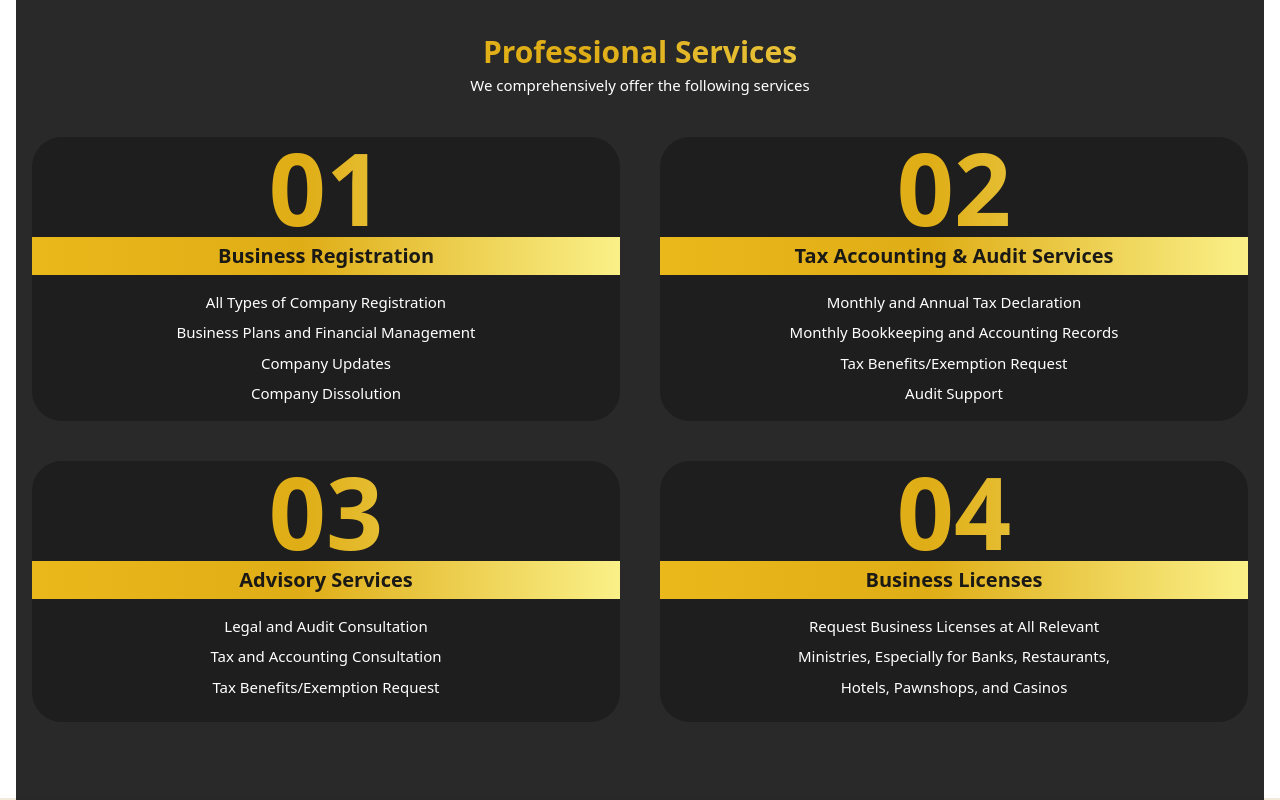
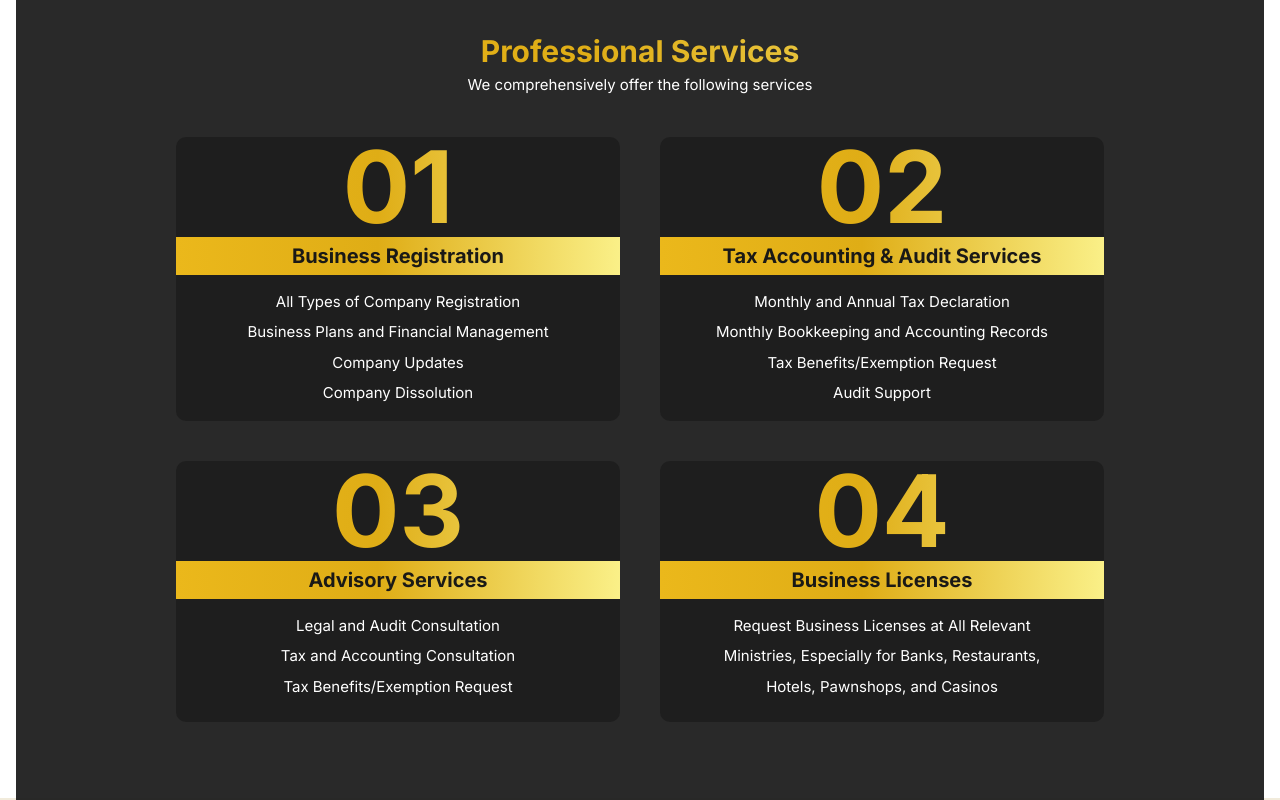
Before and after one commit to tenghuy321/Xin_YaunLi, a React (Vite) app: page /our-services in a window 1280 px wide. Shown: the part 860-1660 px from the top of the page. Built offline with nearby package versions, Linux system fonts and the light colour scheme.

Commit message:
new commit

```diff
--- a/index.html
+++ b/index.html
@@ -4,10 +4,14 @@
     <meta charset="UTF-8" />
     <link rel="icon" type="image/png" href="/logo.png" />
     <meta name="viewport" content="width=device-width, initial-scale=1.0" />
+    <!-- font -->
+    <link rel="preconnect" href="https://fonts.googleapis.com">
+    <link rel="preconnect" href="https://fonts.gstatic.com" crossorigin>
+    <link href="https://fonts.googleapis.com/css2?family=Inter:ital,opsz,wght@0,14..32,100..900;1,14..32,100..900&display=swap" rel="stylesheet">
     <title>Xin Yaun Li</title>
   </head>
   <body>
-    <div id="root"></div>
+    <div id="root" style='font-family: "Inter", serif;'></div>
     <script type="module" src="/src/main.jsx"></script>
   </body>
 </html>
--- a/src/pages/Career.jsx
+++ b/src/pages/Career.jsx
@@ -39,7 +39,7 @@ const Career = () => {
             {/* banner footer */}
             <div className="relative mt-4">
                 <img src={banner} alt="Image description" className="w-full h-[250px] sm:h-[400px] lg:h-[600px] object-cover object-center" />
-                <div className="absolute inset-0" style={{ background: 'rgba(165, 148, 101, 0.8)' }}></div>
+                <div className="absolute inset-0 bg-blend-multiply bg-[#A59465CC]"></div>
                 <div className="absolute inset-0 flex justify-center items-center text-white px-4" data-aos="fade-up" data-aos-duration="1500">
                     <p className="text-[25px] sm:text-[35px] md:text-[45px] lg:text-[70px] max-w-[68rem] leading-none mx-auto text-center font-[800] text-gradient">Your Most Trusted Tax Agent & Business Advisor</p>
                 </div>
--- a/src/pages/Home.jsx
+++ b/src/pages/Home.jsx
@@ -185,7 +185,7 @@ const Home = () => {
         {/* banner footer */}
         <div className="relative mt-4">
           <img src={banner} alt="Image description" className="w-full h-[250px] sm:h-[400px] lg:h-[600px] object-cover object-center" />
-          <div className="absolute inset-0" style={{ background: 'rgba(165, 148, 101, 0.8)' }}></div>
+          <div className="absolute inset-0 bg-blend-multiply bg-[#A59465CC]"></div>
           <div className="absolute inset-0 flex justify-center items-center text-white px-4" data-aos="fade-up" data-aos-duration="1500">
             <Reveal>
               <p className="text-[25px] sm:text-[35px] md:text-[45px] lg:text-[70px] max-w-[68rem] leading-none mx-auto text-center font-[800] text-gradient">Your Most Trusted Tax Agent & Business Advisor</p>
--- a/src/pages/OurProfile.jsx
+++ b/src/pages/OurProfile.jsx
@@ -261,7 +261,7 @@ const OurProfile = () => {
         {/* banner footer */}
         <div className="relative mt-4">
           <img src={banner} alt="Image description" className="w-full h-[250px] sm:h-[400px] lg:h-[600px] object-cover object-center" />
-          <div className="absolute inset-0" style={{ background: 'rgba(165, 148, 101, 0.8)' }}></div>
+          <div className="absolute inset-0 bg-blend-multiply bg-[#A59465CC]"></div>
           <div className="absolute inset-0 flex justify-center items-center text-white px-4" data-aos="fade-up" data-aos-duration="1500">
             <Reveal>
             <p className="text-[25px] sm:text-[35px] md:text-[45px] lg:text-[70px] max-w-[68rem] leading-none mx-auto text-center font-[800] text-gradient">Your Most Trusted Tax Agent & Business Advisor</p>
--- a/src/pages/OurService.jsx
+++ b/src/pages/OurService.jsx
@@ -95,8 +95,8 @@ const OurService = () => {
                             <h1 className='text-[30px] text-gradient font-[700]' data-aos='fade-right' data-aos-duration='1500'>Professional Services</h1>
                             <p data-aos='fade-right' data-aos-duration='1500'>We comprehensively offer the following services </p>
 
-                            <div className='grid grid-cols-1 md:grid-cols-2 gap-10 px-4 2xl:px-40 mt-10 overflow-hidden'>
-                                <div className='bg-[#1E1E1E] rounded-[30px]' data-aos='fade-right' data-aos-duration='1000'>
+                            <div className='grid grid-cols-1 md:grid-cols-2 gap-10 px-4 xl:px-40 mt-10 overflow-hidden'>
+                                <div className='bg-[#1E1E1E] rounded-[10px]' data-aos='fade-right' data-aos-duration='1000'>
                                     <h1 className='text-[50px] md:text-[70px] lg:text-[100px] font-[700] text-gradient lg:leading-none'>01</h1>
                                     <p className='py-1 text-[16px] md:text-[18px] lg:text-[20px] font-[700] text-[#1A1916]' style={{ background: 'linear-gradient(90deg, #EBB81B 0%, #DFAD16 45.5%, #FAF088 100%)' }}>Business Registration</p>
                                     <ul className="centered-list py-4 text-[#ffffff] space-y-2 text-[13px] md:text-[14px] lg:text-[15px]">
@@ -106,7 +106,7 @@ const OurService = () => {
                                         <li>Company Dissolution</li>
                                     </ul>
                                 </div>
-                                <div className='bg-[#1E1E1E] rounded-[30px]' data-aos='fade-left' data-aos-duration='1000'>
+                                <div className='bg-[#1E1E1E] rounded-[10px]' data-aos='fade-left' data-aos-duration='1000'>
                                     <h1 className='text-[50px] md:text-[70px] lg:text-[100px] font-[700] text-gradient lg:leading-none'>02</h1>
                                     <p className='py-1 text-[16px] md:text-[18px] lg:text-[20px] font-[700] text-[#1A1916]' style={{ background: 'linear-gradient(90deg, #EBB81B 0%, #DFAD16 45.5%, #FAF088 100%)' }}>Tax Accounting & Audit Services</p>
                                     <ul className="centered-list py-4 text-[#ffffff] space-y-2 text-[13px] md:text-[14px] lg:text-[15px]">
@@ -116,7 +116,7 @@ const OurService = () => {
                                         <li>Audit Support</li>
                                     </ul>
                                 </div>
-                                <div className='bg-[#1E1E1E] rounded-[30px]' data-aos='fade-right' data-aos-duration='1000'>
+                                <div className='bg-[#1E1E1E] rounded-[10px]' data-aos='fade-right' data-aos-duration='1000'>
                                     <h1 className='text-[50px] md:text-[70px] lg:text-[100px] font-[700] text-gradient lg:leading-none'>03</h1>
                                     <p className='py-1 text-[16px] md:text-[18px] lg:text-[20px] font-[700] text-[#1A1916]' style={{ background: 'linear-gradient(90deg, #EBB81B 0%, #DFAD16 45.5%, #FAF088 100%)' }}>Advisory Services</p>
                                     <ul className="centered-list py-4 text-[#ffffff] space-y-2 text-[13px] md:text-[14px] lg:text-[15px]">
@@ -126,7 +126,7 @@ const OurService = () => {
                                         <li></li>
                                     </ul>
                                 </div>
-                                <div className='bg-[#1E1E1E] rounded-[30px]' data-aos='fade-left' data-aos-duration='1000'>
+                                <div className='bg-[#1E1E1E] rounded-[10px]' data-aos='fade-left' data-aos-duration='1000'>
                                     <h1 className='text-[50px] md:text-[70px] lg:text-[100px] font-[700] text-gradient lg:leading-none'>04</h1>
                                     <p className='py-1 text-[16px] md:text-[18px] lg:text-[20px] font-[700] text-[#1A1916]' style={{ background: 'linear-gradient(90deg, #EBB81B 0%, #DFAD16 45.5%, #FAF088 100%)' }}>Business Licenses</p>
                                     <ul className="centered-list py-4 text-[#ffffff] space-y-2 text-[13px] md:text-[14px] lg:text-[15px]">
@@ -1154,7 +1154,7 @@ const OurService = () => {
                 {/* banner footer */}
                 <div className="relative mt-4">
                     <img src={banner} alt="Image description" className="w-full h-[250px] sm:h-[400px] lg:h-[600px] object-cover object-center" />
-                    <div className="absolute inset-0" style={{ background: 'rgba(165, 148, 101, 0.8)' }}></div>
+                    <div className="absolute inset-0 bg-blend-multiply bg-[#A59465CC]"></div>
                     <div className="absolute inset-0 flex justify-center items-center text-white px-4" data-aos="fade-up" data-aos-duration="1500">
                         <p className="text-[25px] sm:text-[35px] md:text-[45px] lg:text-[70px] max-w-[68rem] leading-none mx-auto text-center font-[800] text-gradient">Your Most Trusted Tax Agent & Business Advisor</p>
                     </div>
```
Also changed, not shown: src/assets/images/profile/image-2.png, 1 other file (tests, documents, lock files or other folders).
